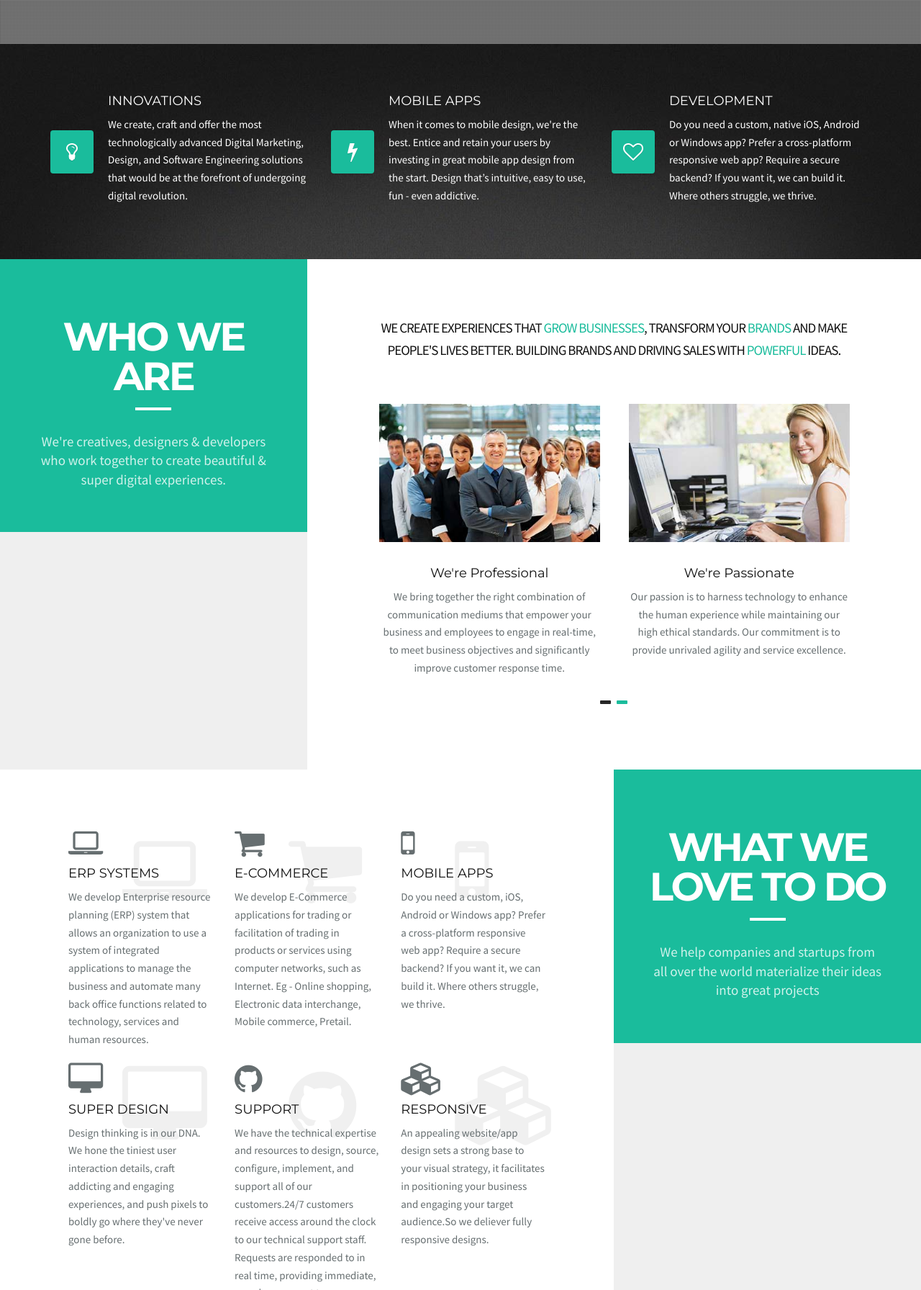
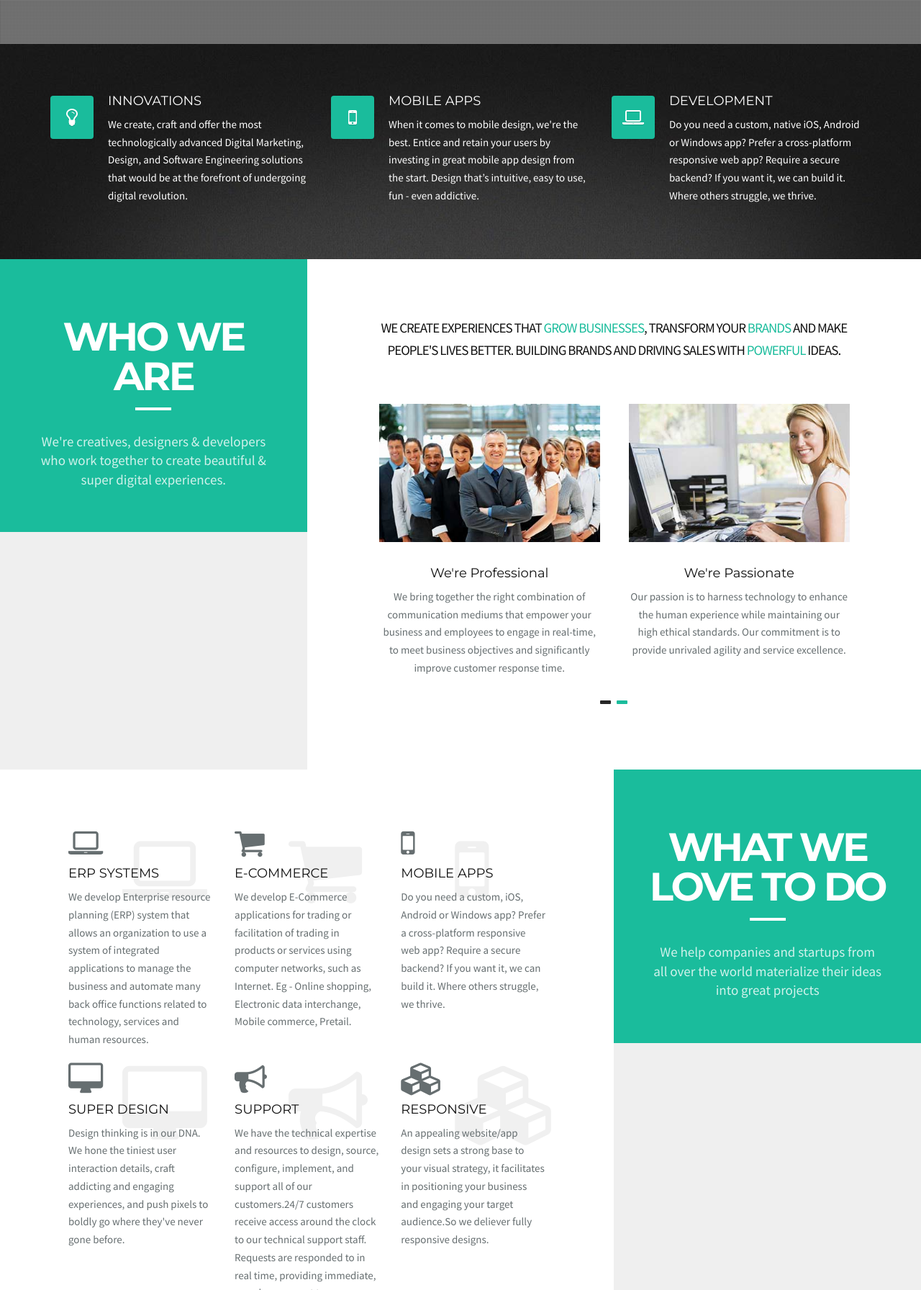
Before and after one commit to StormCloudTechnologies/stormcloudWebsite, a website: page public/index.html in a window 1280 px wide. Shown: the part 639-2431 px from the top of the page at 72% size. Drawn offline with nearby package versions, Linux system fonts and the light colour scheme; some packages are replaced by stand-ins of ours.

Commit message:
UI fixed.

```diff
--- a/public/index.html
+++ b/public/index.html
@@ -180,7 +180,7 @@ google.maps.event.addDomListener(window, 'load', initialize);
             <!-- Content -->
             <div class="col-md-4 col-sm-4">
                 <div class="icon-box">
-                    <div class="icon-box-icon icon-box-square base-color" style="margin-top:60px">
+                    <div class="icon-box-icon icon-box-square base-color">
                         <i class="fa fa-lightbulb-o"></i>
                     </div>
                     <div class="icon-box-content-side">
@@ -193,8 +193,8 @@ google.maps.event.addDomListener(window, 'load', initialize);
             </div>
             <div class="col-md-4 col-sm-4">
                 <div class="icon-box">
-                    <div class="icon-box-icon icon-box-square base-color" style="margin-top:60px">
-                        <i class="fa fa-flash"></i>
+                    <div class="icon-box-icon icon-box-square base-color">
+                        <i class="fa fa-mobile"></i>
                     </div>
                     <div class="icon-box-content-side">
                         <h4 class="uppercase">Mobile Apps</h4>
@@ -206,8 +206,8 @@ google.maps.event.addDomListener(window, 'load', initialize);
             </div>
             <div class="col-md-4 col-sm-4">
                 <div class="icon-box">
-                    <div class="icon-box-icon icon-box-square base-color" style="margin-top:60px">
-                        <i class="fa fa-heart-o"></i>
+                    <div class="icon-box-icon icon-box-square base-color">
+                        <i class="fa fa-laptop"></i>
                     </div>
                     <div class="icon-box-content-side">
                         <h4 class="uppercase">Development</h4>
@@ -367,8 +367,8 @@ Internet. Eg - Online shopping, Electronic data interchange, Mobile commerce, Pr
             <!-- Service 2 -->
             <div class="col-lg-4 col-md-6 col-sm-6 item_bottom">
                 <div class="icon">
-                    <i class="fa fa-github fa-3x"></i>
-                    <i class="fa fa-github icon-shadow"></i>
+                    <i class="fa fa-bullhorn fa-3x"></i>
+                    <i class="fa fa-bullhorn icon-shadow"></i>
                 </div>
                 <div class="info">
                     <h4 class="uppercase">Support</h4>
```
Also changed, not shown: public/css/style-responsive.css (+38 -1 lines), public/images/logo-dark-old.png (added), public/images/logo-dark.png, public/images/logo-light-old.png (added), public/images/logo-light.png.
